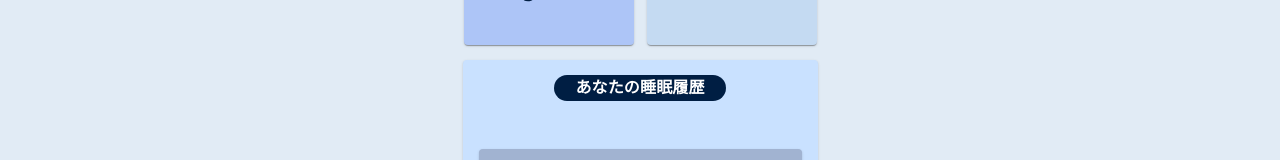
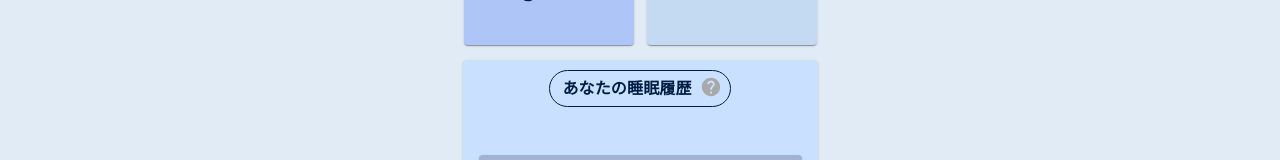
Before and after one commit to YutaKakiki/swimIn, a Next.js app in the folder next/: page /sleep in a window 1280 px wide. Shown: the part 386-546 px from the top of the page. Built offline with nearby package versions, Linux system fonts and the light colour scheme; no server answers.

Commit message:
睡眠履歴のタイトルを修正

```diff
--- a/next/app/components/sleep/SleepStatistics.tsx
+++ b/next/app/components/sleep/SleepStatistics.tsx
@@ -102,27 +102,35 @@ const SleepStatistics = () => {
                   display: 'flex',
                   justifyContent: 'center',
                   alignItems: 'center',
+                  border: '1.5px solid',
+                  borderColor: '#001e43',
+                  borderRadius: '20px',
+                  width: '180px',
+                  m: '0 auto',
+                  mt: '10px',
                 }}
               >
+                <Box>
                   <Typography
                     textAlign={'center'}
                     fontWeight={'bold'}
-                  sx={{ mt: '3px' }}
+                    color={'#001e43'}
+                    sx={{ pl: '12px' }}
                   >
                     あなたの睡眠履歴
                   </Typography>
+                </Box>
                 <IconButton onClick={handleClick}>
                   <HelpIcon
                     sx={{
                       color: '#a9a9a9',
-                      ml: '1px',
-                      mt: '1px',
                       fontSize: '22px',
+                      mt: '-3px',
                     }}
                   />
                 </IconButton>
               </Box>
-              <Box>
+              <Box sx={{ mt: '10px' }}>
                 <ToggleButtonGroup
                   value={display}
                   onChange={handleChange}
@@ -145,7 +153,7 @@ const SleepStatistics = () => {
                 </ToggleButtonGroup>
               </Box>
             </Box>
-            <Box sx={{ mt: '5px' }}>
+            <Box sx={{ mt: '-5px' }}>
               {display == 'week' && (
                 <>
                   <Box sx={{ ml: '10px' }}>
@@ -220,22 +228,39 @@ const SleepStatistics = () => {
         )}
         {!data && (
           <>
+            <Box
+              sx={{
+                display: 'flex',
+                justifyContent: 'center',
+                alignItems: 'center',
+                border: '1px solid',
+                borderColor: '#001e43',
+                borderRadius: '20px',
+                width: '180px',
+                m: '0 auto',
+                mt: '10px',
+              }}
+            >
+              <Box>
                 <Typography
                   textAlign={'center'}
                   fontWeight={'bold'}
-              sx={{
-                m: '0 auto',
-                mt: '15px',
-                border: '1px',
-                borderRadius: '20px',
-                bgcolor: '#001e43',
-                width: '170px',
-                color: 'white',
-                p: '1px',
-              }}
+                  color={'#001e43'}
+                  sx={{ pl: '12px' }}
                 >
                   あなたの睡眠履歴
                 </Typography>
+              </Box>
+              <IconButton onClick={handleClick}>
+                <HelpIcon
+                  sx={{
+                    color: '#a9a9a9',
+                    fontSize: '22px',
+                    mt: '-3px',
+                  }}
+                />
+              </IconButton>
+            </Box>
             <Card sx={{ p: 0.5, backgroundColor: '#a1b3d1', m: 2, mt: 6 }}>
               <CardContent sx={{ lineHeight: 2, fontWeight: 'bold' }}>
                 睡眠時間が登録されると、この機能はご利用になれます。
--- a/next/app/friends/page.tsx
+++ b/next/app/friends/page.tsx
@@ -31,7 +31,6 @@ import duration from 'dayjs/plugin/duration'
 extend(duration)
 import React, { useEffect, useState } from 'react'
 import useSWR, { useSWRConfig } from 'swr'
-
 import Followers from '../components/friends/Followers'
 import Friends from '../components/friends/Friends'
 import { FriendsProf } from '../components/friends/FriendsProf'
```
Lines whose indentation alone changed are shown as unchanged.
